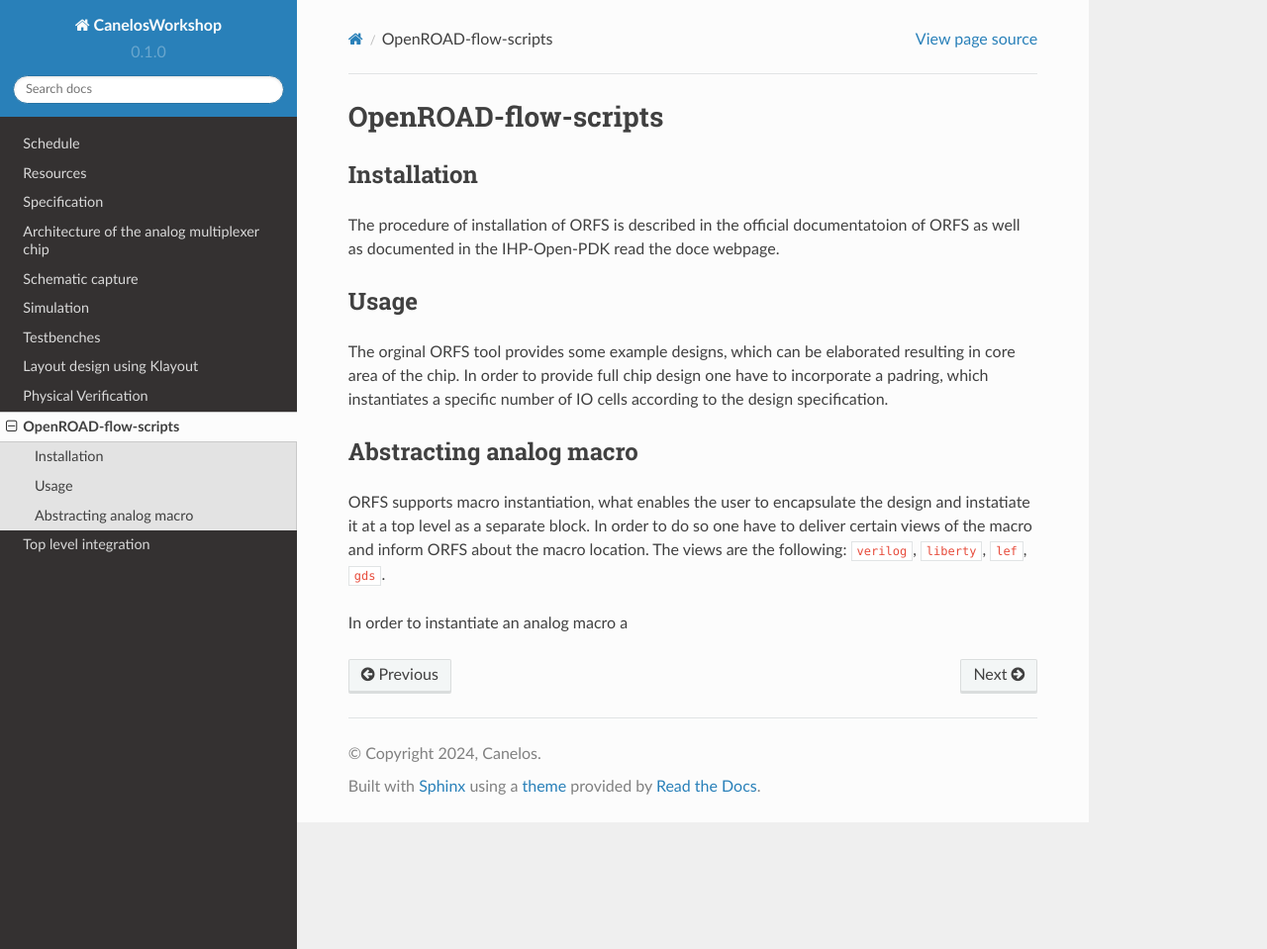
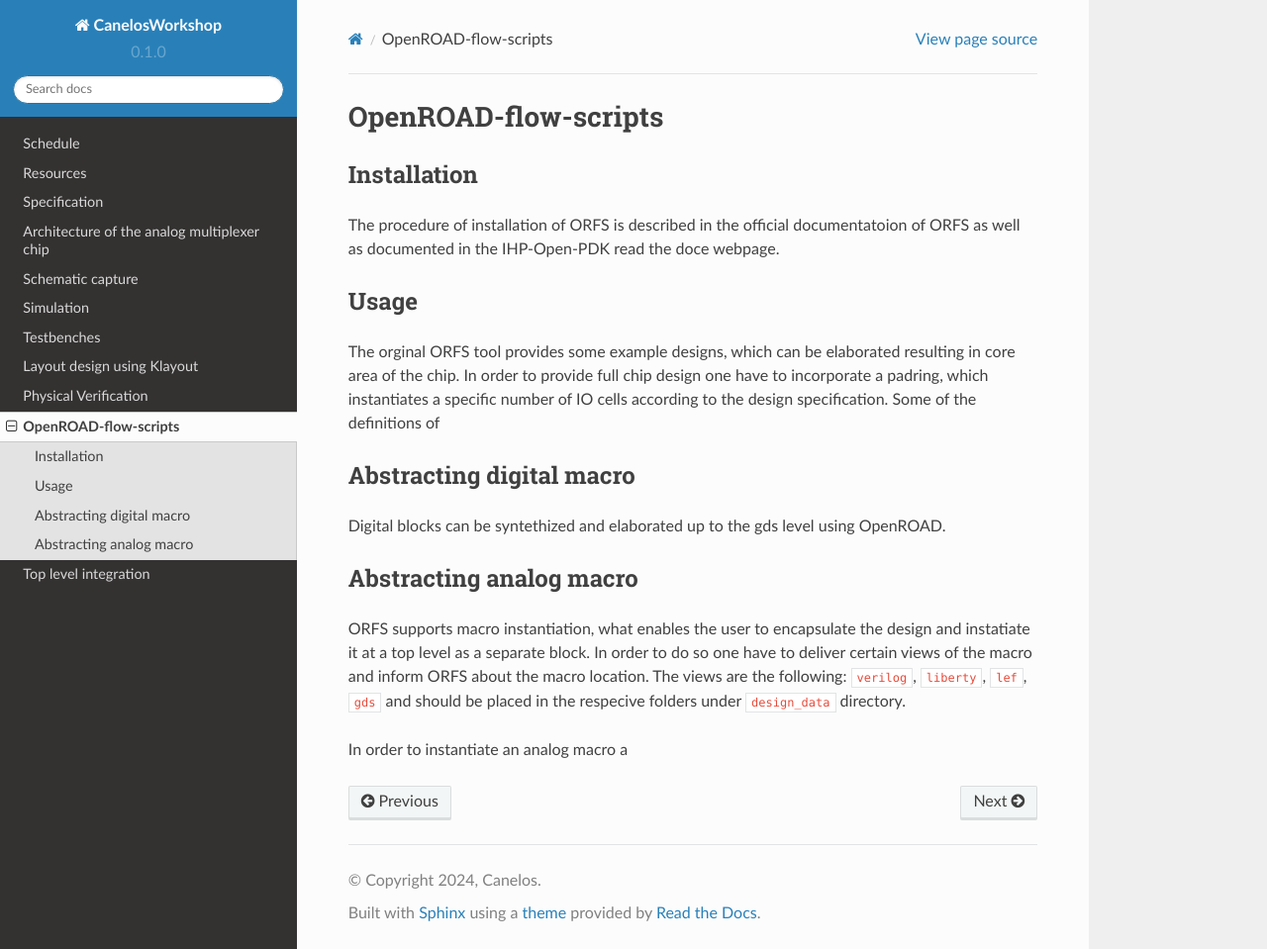
Before and after one commit to KrzysztofHerman/CanelosWorkshopIHP2024-docs, a Sphinx documentation site: the page built from docs/source/OpenROAD-flow-scripts.rst, in a window 1280 px wide and 959 px high. Shown: the whole window at 99% size. Built offline with Sphinx 7.4.7 and the Read the Docs theme 2.0.0, drawn with Linux system fonts in a browser that asks for light colours.

Commit message:
ORFS doc added
Signed-off-by: KrzysztofHerman <herman@ihp-microelectronics.com>

```diff
--- a/docs/source/OpenROAD-flow-scripts.rst
+++ b/docs/source/OpenROAD-flow-scripts.rst
@@ -10,13 +10,22 @@ Usage
 ------
 The orginal ORFS tool provides some example designs, which can be elaborated resulting in core area of the chip.
 In order to provide full chip design one have to incorporate a padring, which instantiates a specific number of IO
-cells according to the design specification.
+cells according to the design specification. Some of the definitions of
+
+
+
+Abstracting digital macro
+--------------------------
+
+Digital blocks can be syntethized and elaborated up to the gds level using OpenROAD.
+
 
 
 Abstracting analog macro
 ------------------------
 ORFS supports macro instantiation, what enables the user to encapsulate the design and instatiate it at a top level as a
 separate block. In order to do so one have to deliver certain views of the macro and inform ORFS about the macro location.
-The views are the following: ``verilog``, ``liberty``, ``lef``, ``gds``.
+The views are the following: ``verilog``, ``liberty``, ``lef``, ``gds`` and should be placed  in the respecive folders
+under ``design_data`` directory.
 
 In order to instantiate an analog macro a
```
